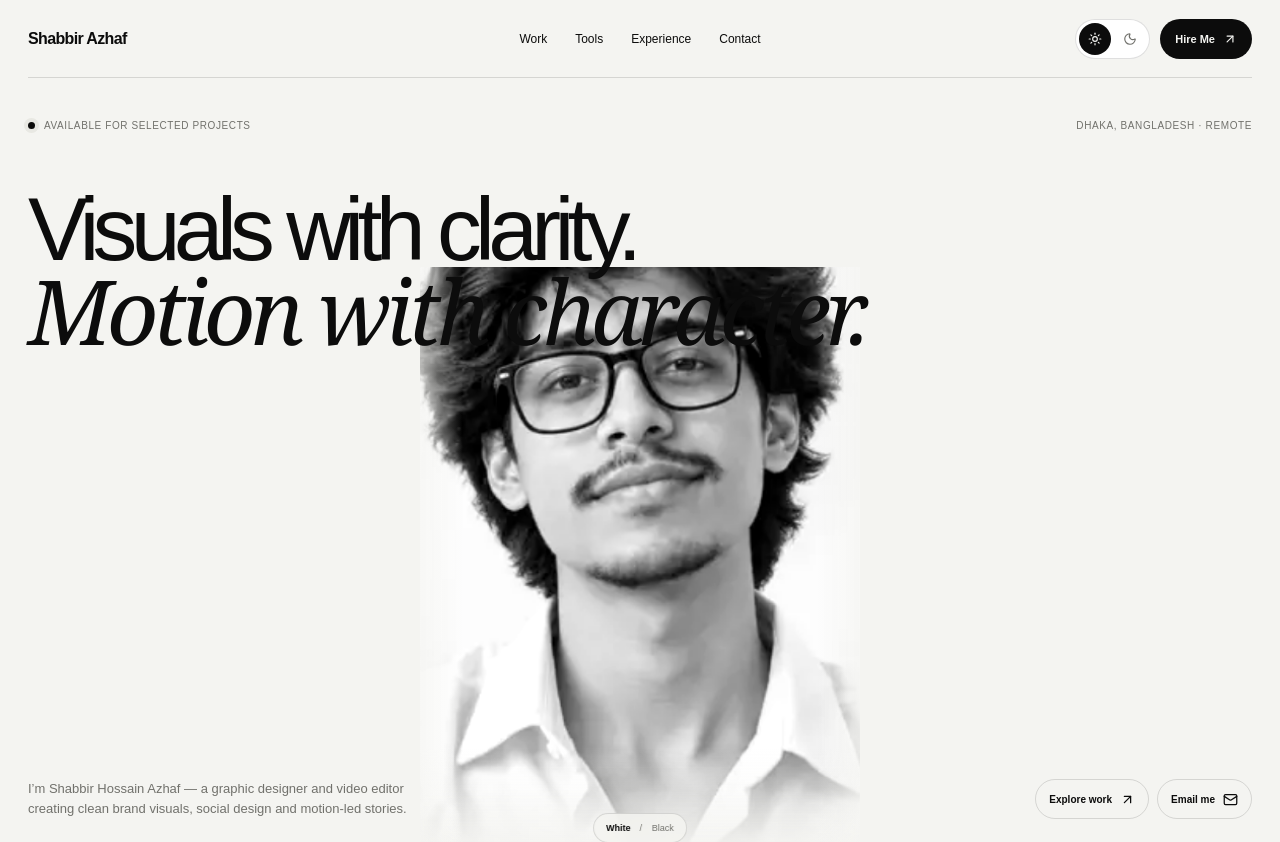
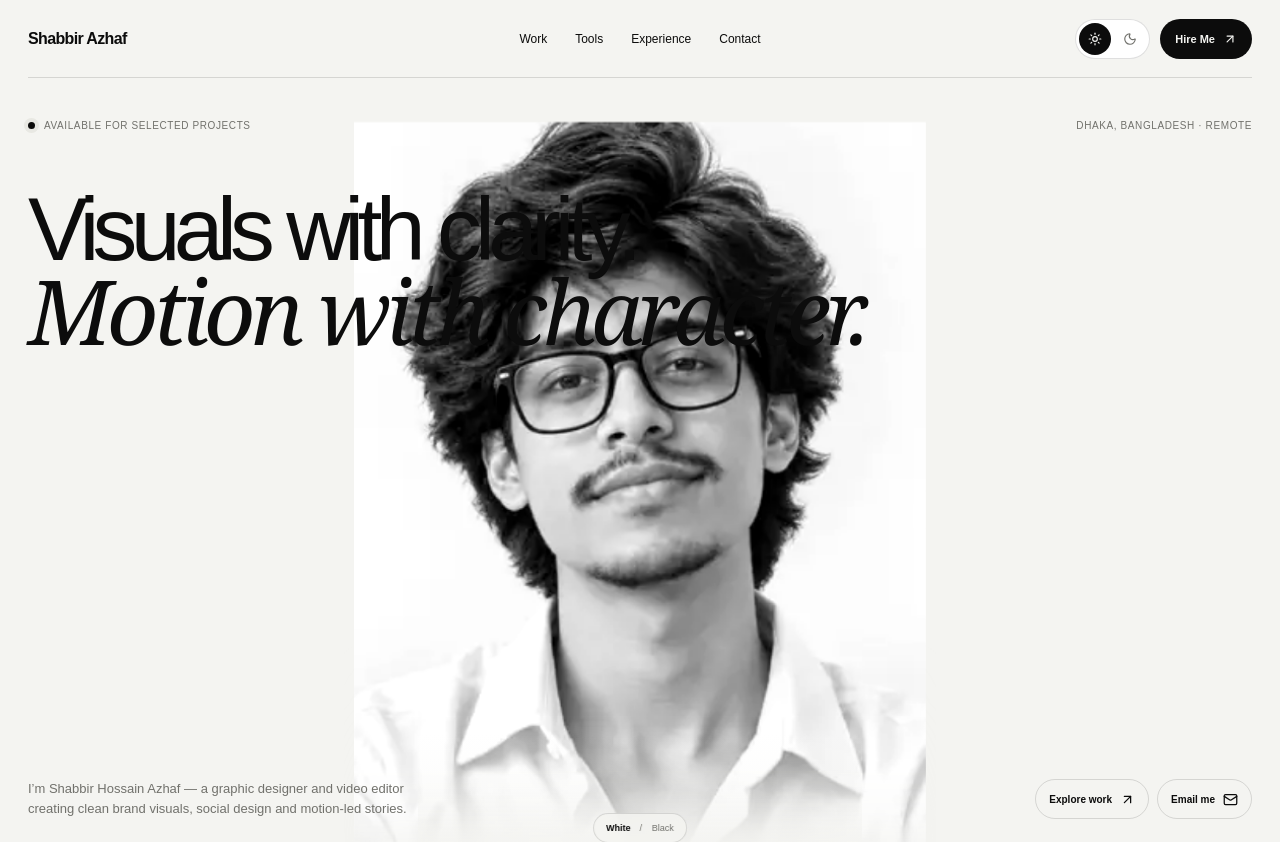
Before and after one commit to shabbirhossaingd-prog/portfolio-web, a Next.js app: page / in a window 1280 px wide. Shown: the top 842 px of the page. Built offline with nearby package versions, Linux system fonts and the light colour scheme; no server answers; the database is empty.

Commit message:
Remove hero side clipping and keep bottom blur only

```diff
--- a/app/globals.css
+++ b/app/globals.css
@@ -3849,3 +3849,72 @@ button, input, select, textarea { font: inherit; }
     display: none;
   }
 }
+
+
+/* Hero portrait: no side clipping or side fade; only soft bottom blend */
+.hero-portrait-stage {
+  overflow: visible !important;
+}
+
+.hero-portrait-transform,
+.hero-portrait-blur-wrap,
+.hero-portrait-motion {
+  overflow: visible !important;
+}
+
+.portrait-edge-fade {
+  inset: -2px !important;
+  background: linear-gradient(
+    0deg,
+    var(--bg) 0%,
+    color-mix(in srgb, var(--bg) 72%, transparent) 6%,
+    color-mix(in srgb, var(--bg) 26%, transparent) 13%,
+    transparent 24%
+  ) !important;
+}
+
+.hero-portrait-main {
+  -webkit-mask-image: linear-gradient(
+    to bottom,
+    #000 0%,
+    #000 80%,
+    rgba(0,0,0,.98) 87%,
+    rgba(0,0,0,.72) 93%,
+    transparent 100%
+  ) !important;
+  mask-image: linear-gradient(
+    to bottom,
+    #000 0%,
+    #000 80%,
+    rgba(0,0,0,.98) 87%,
+    rgba(0,0,0,.72) 93%,
+    transparent 100%
+  ) !important;
+}
+
+.hero-portrait-blur {
+  opacity: .11 !important;
+  filter: grayscale(1) blur(18px) !important;
+  transform: scale(1.035) !important;
+  -webkit-mask-image: linear-gradient(
+    to bottom,
+    transparent 0%,
+    transparent 68%,
+    rgba(0,0,0,.18) 78%,
+    rgba(0,0,0,.72) 91%,
+    #000 100%
+  ) !important;
+  mask-image: linear-gradient(
+    to bottom,
+    transparent 0%,
+    transparent 68%,
+    rgba(0,0,0,.18) 78%,
+    rgba(0,0,0,.72) 91%,
+    #000 100%
+  ) !important;
+}
+
+.theme-dark .hero-portrait-blur,
+.theme-light .hero-portrait-blur {
+  opacity: .11 !important;
+}
```
